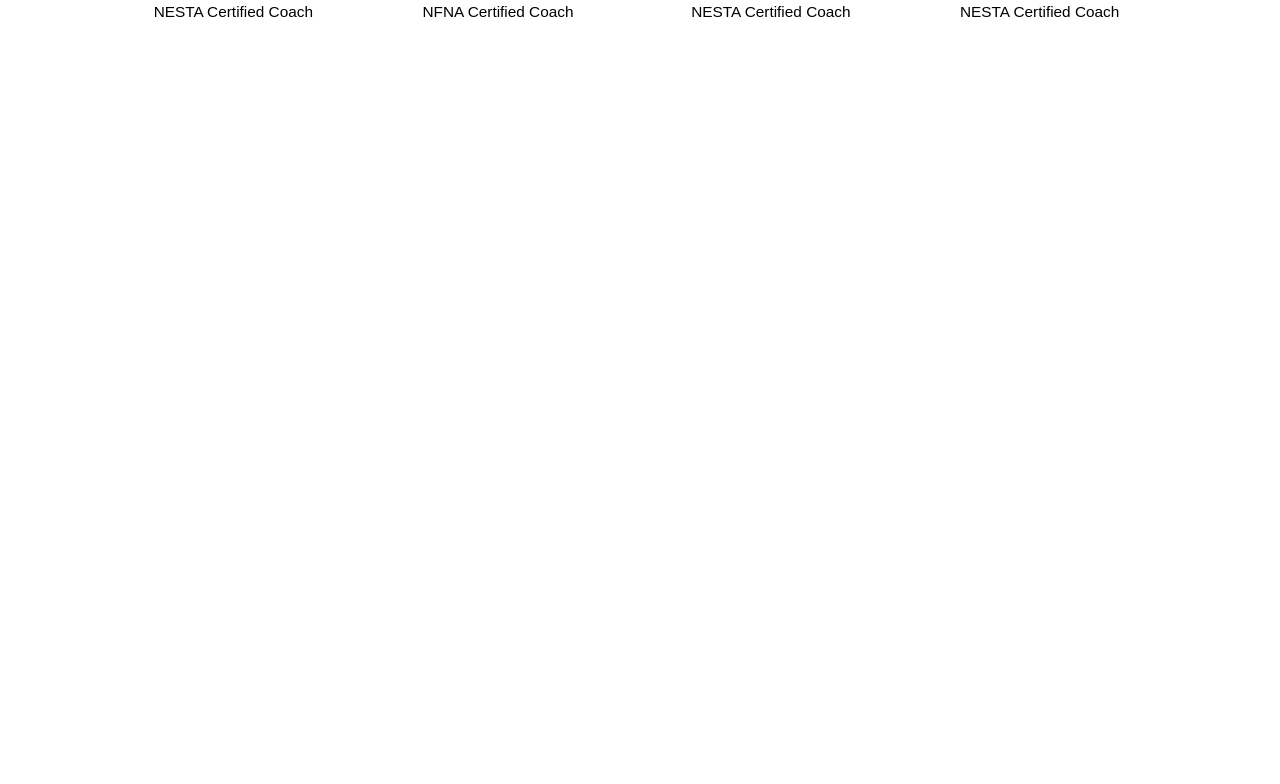
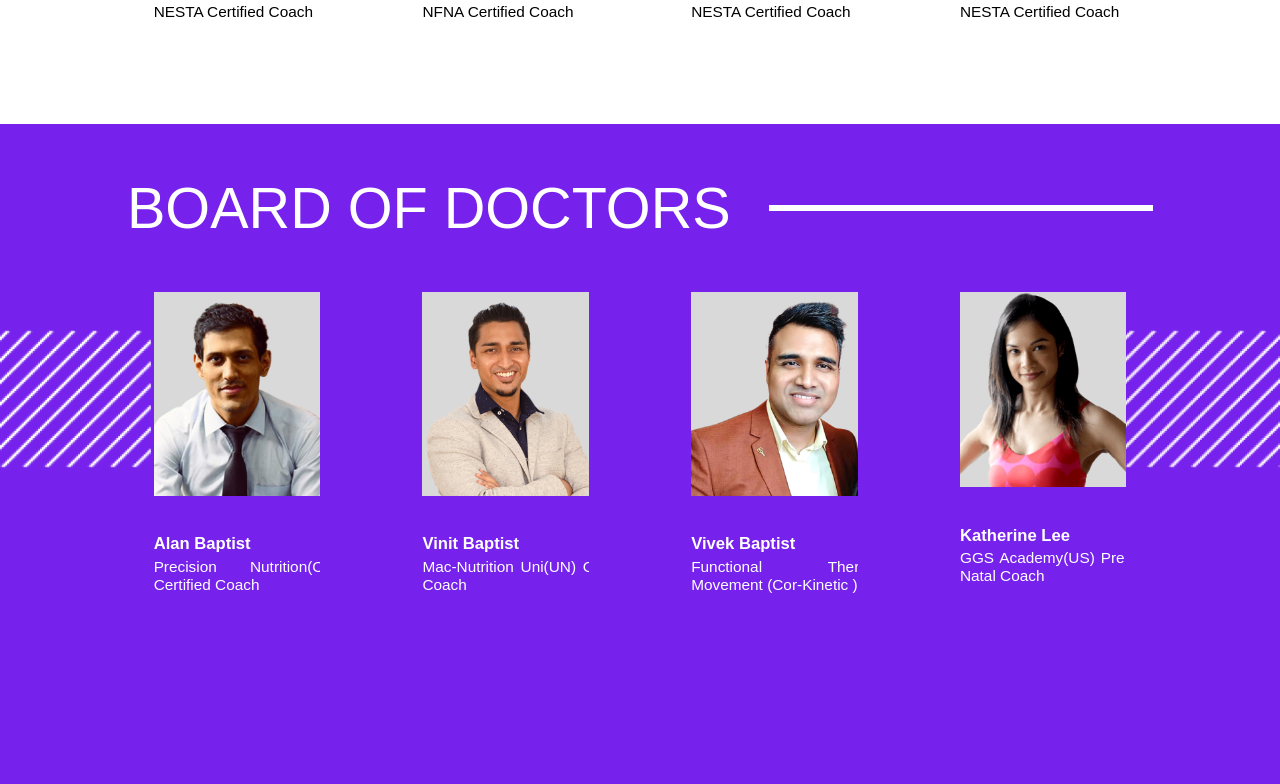
Before and after one commit to vanshika0606/optimum_wellness, a React (Create React App) app: page /about in a window 1280 px wide. Shown: the part 3005-3789 px from the top of the page. Before the commit the page ends 3129 px from the top, so only its background shows below. Built offline with nearby package versions, Linux system fonts and the light colour scheme.

Commit message:
board of doctors

```diff
--- a/src/components/Coaches/Coaches.js
+++ b/src/components/Coaches/Coaches.js
@@ -1,29 +1,31 @@
 import React from "react";
 import "./coaches.css";
-import square from '../images/square-design.png';
+
 import data from "./coaches_data";
 import ImageCard from "./ImageCard";
 
 
 
-const Coaches = () => {
+const Coaches = (props) => {
   return (
-    <div className="meet-coaches-section">
-      <div className="meet-our-coaches">
-        MEET OUR COACHES
-        <div className="coaches-line"></div>
+    <div style={{ backgroundColor: `${props.background}`}} className="meet-coaches-section">
+      <div style={{color: `${props.headingColor}`, paddingTop: `${props.headingPaddingTop}`}} className="meet-our-coaches">
+        {props.heading}
+        <div style={{backgroundColor: `${props.headingColor}`}} className="coaches-line"></div>
       </div>
       <div className="square-coaches">
-      <img className="square-design" src={square} />
+      <img className="square-design" src={props.square} />
 
       <div className="coach-images-box">
-      <div className="coaches-image">
+      <div style={{bottom: `${props.bottomImages}`}} className="coaches-image">
         {
             data.map((d)=>{
 
                 return <>
                   <ImageCard name={d.name} image={d.img}
                   certification={d.certtification}
+                  nameColor={props.nameColor}
+                  professionColor={props.professionColor}
                   />
                 </>
                })
--- a/src/components/Coaches/ImageCard.js
+++ b/src/components/Coaches/ImageCard.js
@@ -6,8 +6,8 @@
   return (
     <div className='image-card'>
         <img src={props.image} />
-        <h4>{props.name}</h4>
-        <p>{props.certification}</p>
+        <h4 style={{color:`${props.nameColor}`}}>{props.name}</h4>
+        <p style={{color:`${props.professionColor}`}}>{props.certification}</p>
 
     </div>
   )
--- a/src/pages/About.js
+++ b/src/pages/About.js
@@ -1,16 +1,18 @@
 import React from 'react'
 import Navbar from '../components/Navbar/Navbar'
 import About_story from '../About_compo/About_story/About_story'
-
 import Coaches from '../components/Coaches/Coaches'
 import Two_coaches from '../About_compo/About_story/Two_coaches'
+import square from '../About_compo/images/doctors_square_img.png'
+import squaree from '../components/images/square-design.png'
 const About = () => {
   return (
     <div>
       <Navbar/>
       <About_story/>
       <Two_coaches/>
-      <Coaches/>
+      <Coaches heading={"MEET OUR COACHES"} headingColor={'rgb(118, 33, 236)'} square={squaree} background={'white'} nameColor={'rgb(118, 33, 236)'} headingPaddingTop={'0vw'} bottomImages={'-7vw'}  professionColor={'black'}/>
+      <Coaches heading={"BOARD OF DOCTORS"} headingColor={'white'} square={square} background={'rgb(118, 33, 236)'} nameColor={'white'} headingPaddingTop={'4vw'} bottomImages={'-4vw'}  professionColor={'white'}/>
     </div>
   )
 }
--- a/src/pages/Home_page.js
+++ b/src/pages/Home_page.js
@@ -9,6 +9,8 @@
 import Footer from '../components/footer/Footer.js';
 import Join_Us from '../components/Coaches/Join_Us';
 
+import square from '../components/images/square-design.png';
+
 
 const Home_page = () => {
   return (
@@ -18,7 +20,7 @@
       <Methodology/>
       <Steps/>
       <Carousel/>
-      <Coaches/>
+      <Coaches heading={"MEET OUR COACHES"} headingColor={'rgb(118, 33, 236)'} square={square} background={'white'} nameColor={'rgb(118, 33, 236)'}  bottomImages={'-7vw'} headingPaddingTop={'0vw'} professionColor={'black'}/>
       <Join_Us/>
       <Footer/>
     </div>
```
Also changed, not shown: src/About_compo/images/doctors_square_img.png (added).
